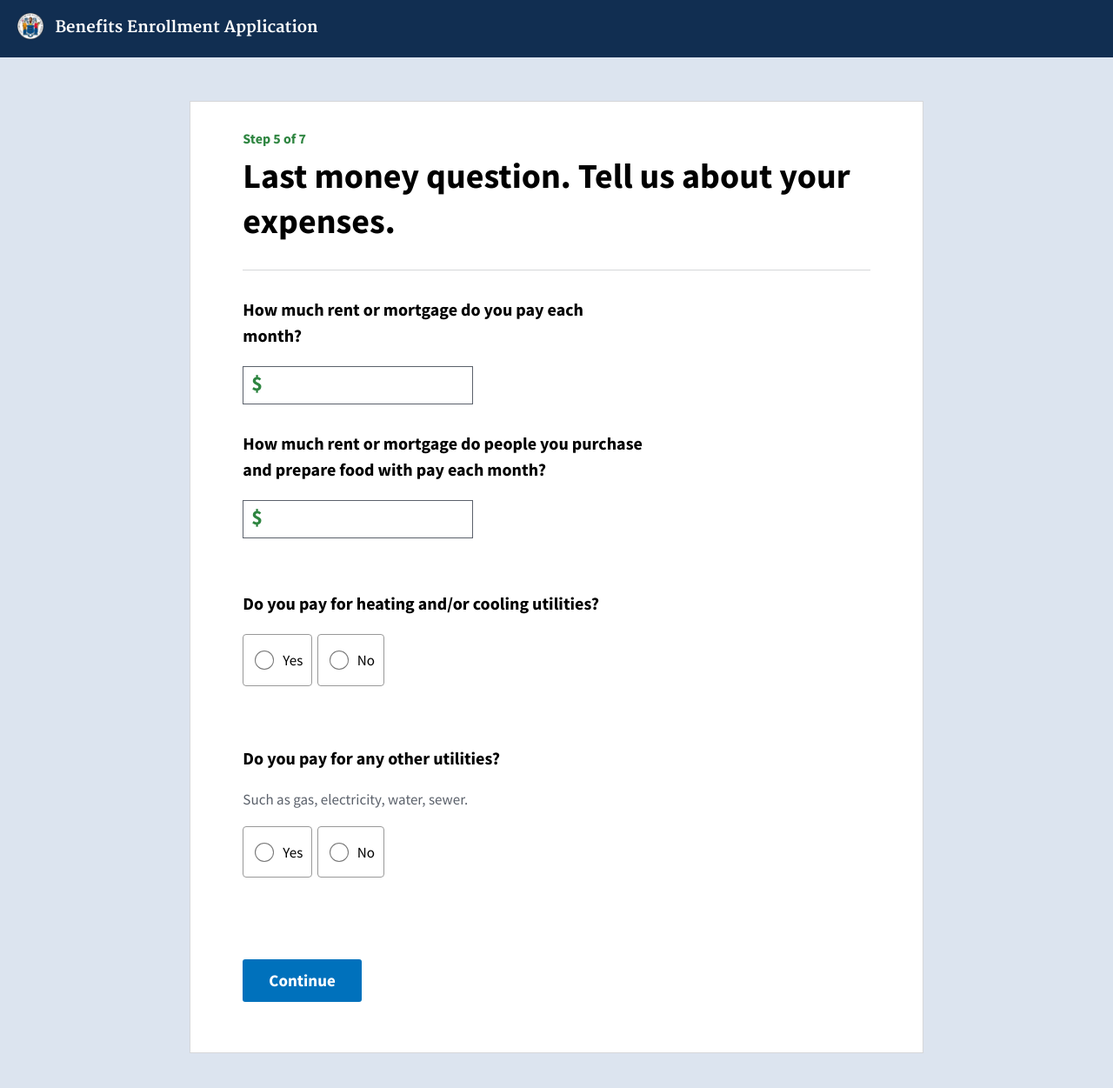
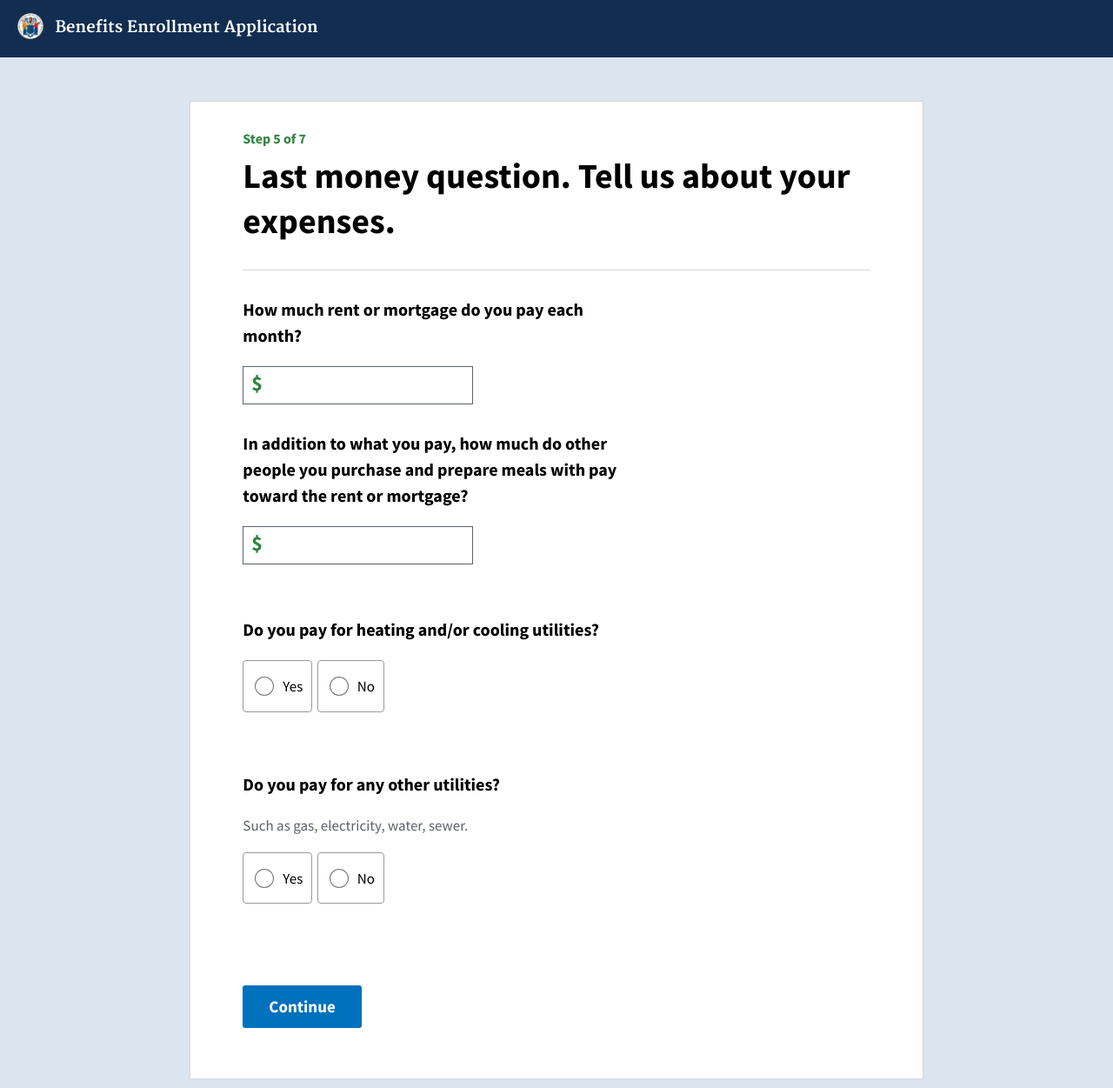
Before and after one commit to usds/benefits-enrollment-prototype, a Jekyll site: the page built from 04-finances/expenses.html, in a window 1280 px wide. Shown: the whole page at 87% size. Built offline with Jekyll 4.4.1, drawn with Linux system fonts in a browser that asks for light colours; before the commit the page ends 1221 px from its top, so only the background shows below that.

Commit message:
Update expenses.html

```diff
--- a/04-finances/expenses.html
+++ b/04-finances/expenses.html
@@ -15,7 +15,7 @@ button_text: Continue
 
 <div id="if-shares-meals">
   <div class="prompt">
-    <p class="prompt__primary-text"><label for="expensesPeopleWhoShareFoodWith">How much rent or mortgage do people you purchase and prepare food with pay each month?</label></p>
+    <p class="prompt__primary-text"><label for="expensesPeopleWhoShareFoodWith">In addition to what you pay, how much do other people you purchase and prepare meals with pay toward the rent or mortgage?</label></p>
   </div>
   <div class="response">
     <div class="response__input-prefix" aria-hidden="true">$</div>
```
